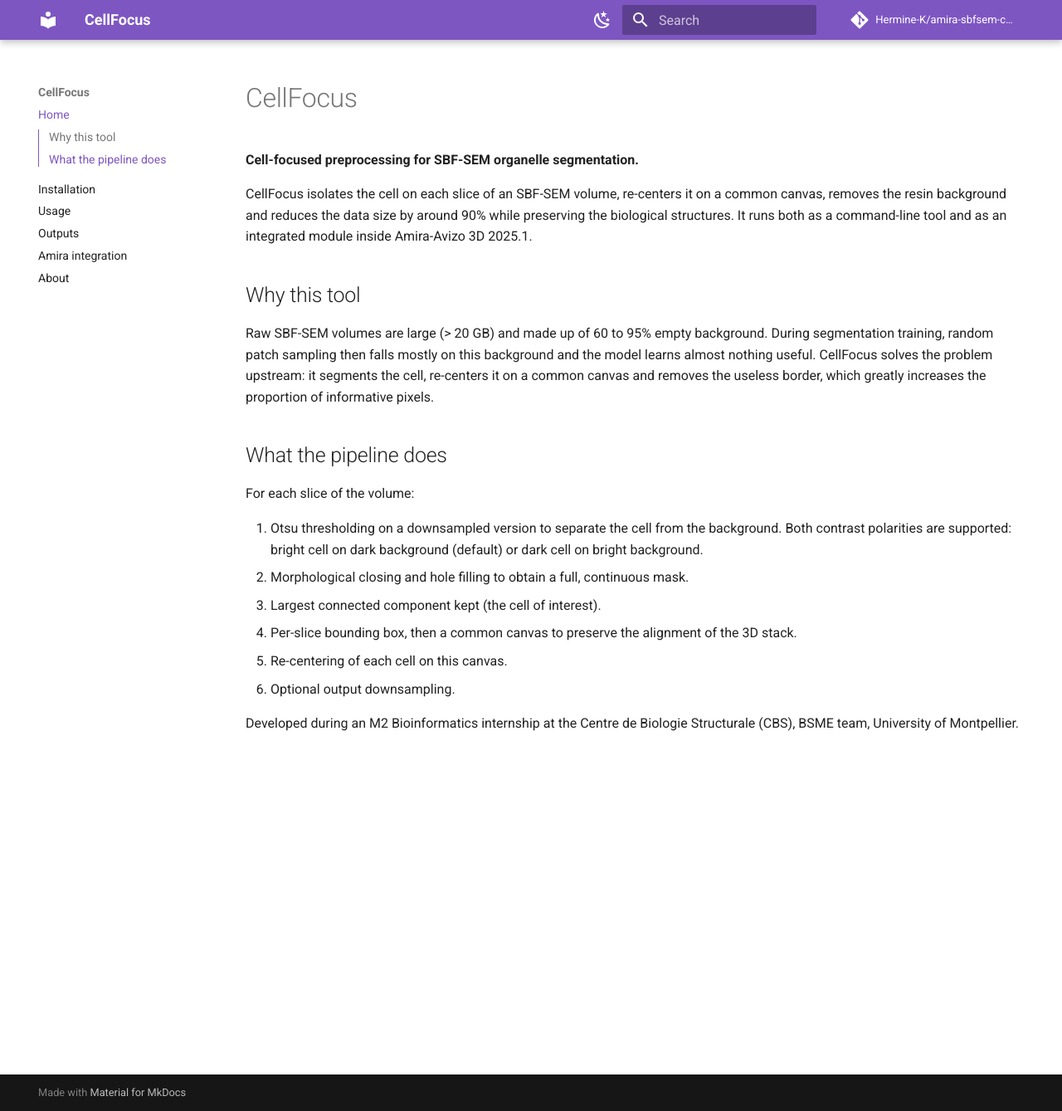
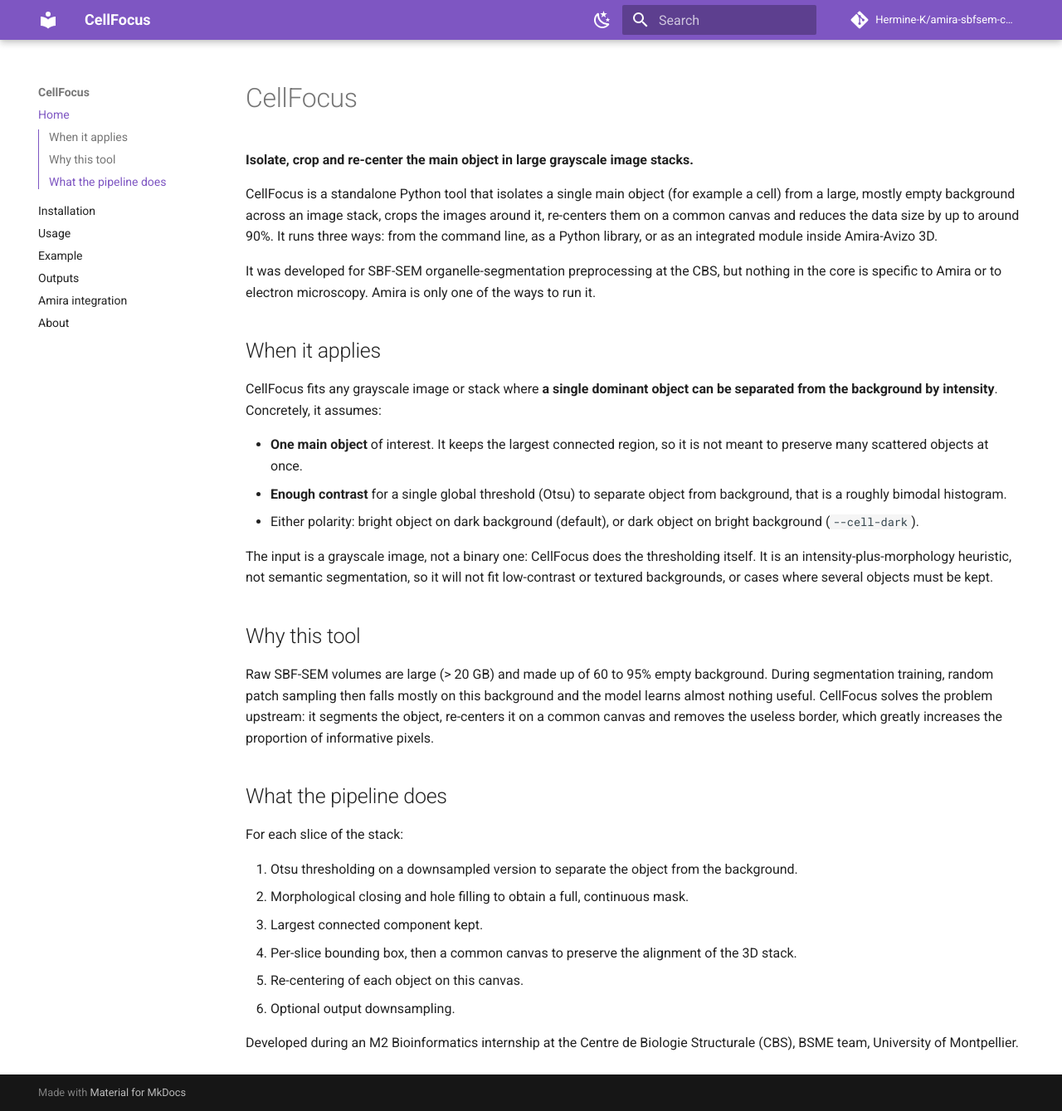
Before and after one commit to Hermine-K/amira-sbfsem-cell-mask, an MkDocs documentation site: the page built from docs/index.md, in a window 1280 px wide and 1339 px high. Shown: the whole window at 83% size. Built offline with MkDocs 1.6.1 and Material for MkDocs 9.7.7, drawn with Linux system fonts in a browser that asks for light colours; comment, search, counter and statistics services are not loaded.

Commit message:
Add MkDocs documentation site and reframe as a general standalone tool

```diff
--- a/docs/index.md
+++ b/docs/index.md
@@ -1,33 +1,54 @@
 # CellFocus
 
-**Cell-focused preprocessing for SBF-SEM organelle segmentation.**
+**Isolate, crop and re-center the main object in large grayscale image stacks.**
 
-CellFocus isolates the cell on each slice of an SBF-SEM volume, re-centers it on
-a common canvas, removes the resin background and reduces the data size by around
-90% while preserving the biological structures. It runs both as a command-line
-tool and as an integrated module inside Amira-Avizo 3D 2025.1.
+CellFocus is a standalone Python tool that isolates a single main object (for
+example a cell) from a large, mostly empty background across an image stack,
+crops the images around it, re-centers them on a common canvas and reduces the
+data size by up to around 90%. It runs three ways: from the command line, as a
+Python library, or as an integrated module inside Amira-Avizo 3D.
+
+It was developed for SBF-SEM organelle-segmentation preprocessing at the CBS, but
+nothing in the core is specific to Amira or to electron microscopy. Amira is only
+one of the ways to run it.
+
+## When it applies
+
+CellFocus fits any grayscale image or stack where **a single dominant object can
+be separated from the background by intensity**. Concretely, it assumes:
+
+- **One main object** of interest. It keeps the largest connected region, so it
+  is not meant to preserve many scattered objects at once.
+- **Enough contrast** for a single global threshold (Otsu) to separate object
+  from background, that is a roughly bimodal histogram.
+- Either polarity: bright object on dark background (default), or dark object on
+  bright background (`--cell-dark`).
+
+The input is a grayscale image, not a binary one: CellFocus does the
+thresholding itself. It is an intensity-plus-morphology heuristic, not semantic
+segmentation, so it will not fit low-contrast or textured backgrounds, or cases
+where several objects must be kept.
 
 ## Why this tool
 
 Raw SBF-SEM volumes are large (> 20 GB) and made up of 60 to 95% empty
 background. During segmentation training, random patch sampling then falls mostly
 on this background and the model learns almost nothing useful. CellFocus solves
-the problem upstream: it segments the cell, re-centers it on a common canvas and
-removes the useless border, which greatly increases the proportion of informative
-pixels.
+the problem upstream: it segments the object, re-centers it on a common canvas
+and removes the useless border, which greatly increases the proportion of
+informative pixels.
 
 ## What the pipeline does
 
-For each slice of the volume:
+For each slice of the stack:
 
-1. Otsu thresholding on a downsampled version to separate the cell from the
-   background. Both contrast polarities are supported: bright cell on dark
-   background (default) or dark cell on bright background.
+1. Otsu thresholding on a downsampled version to separate the object from the
+   background.
 2. Morphological closing and hole filling to obtain a full, continuous mask.
-3. Largest connected component kept (the cell of interest).
+3. Largest connected component kept.
 4. Per-slice bounding box, then a common canvas to preserve the alignment of the
    3D stack.
-5. Re-centering of each cell on this canvas.
+5. Re-centering of each object on this canvas.
 6. Optional output downsampling.
 
 Developed during an M2 Bioinformatics internship at the Centre de Biologie
--- a/mkdocs.yml
+++ b/mkdocs.yml
@@ -30,6 +30,7 @@
   - Home: index.md
   - Installation: installation.md
   - Usage: usage.md
+  - Example: example.md
   - Outputs: outputs.md
   - Amira integration: amira.md
   - About: about.md
```
Also changed, not shown: README.md (+58 -59 lines), docs/example.md (added, +79 -0 lines), docs/images/before.png (added), docs/images/graph_1_bbox_per_slice.png (added), docs/images/graph_2_size_reduction.png (added), docs/images/graph_3_centroid_drift.png (added), docs/images/graph_4_intensity_stability.png (added), docs/images/graph_5_outlier_analysis.png (added), docs/images/qc_panel.png (added), 1 other file.
